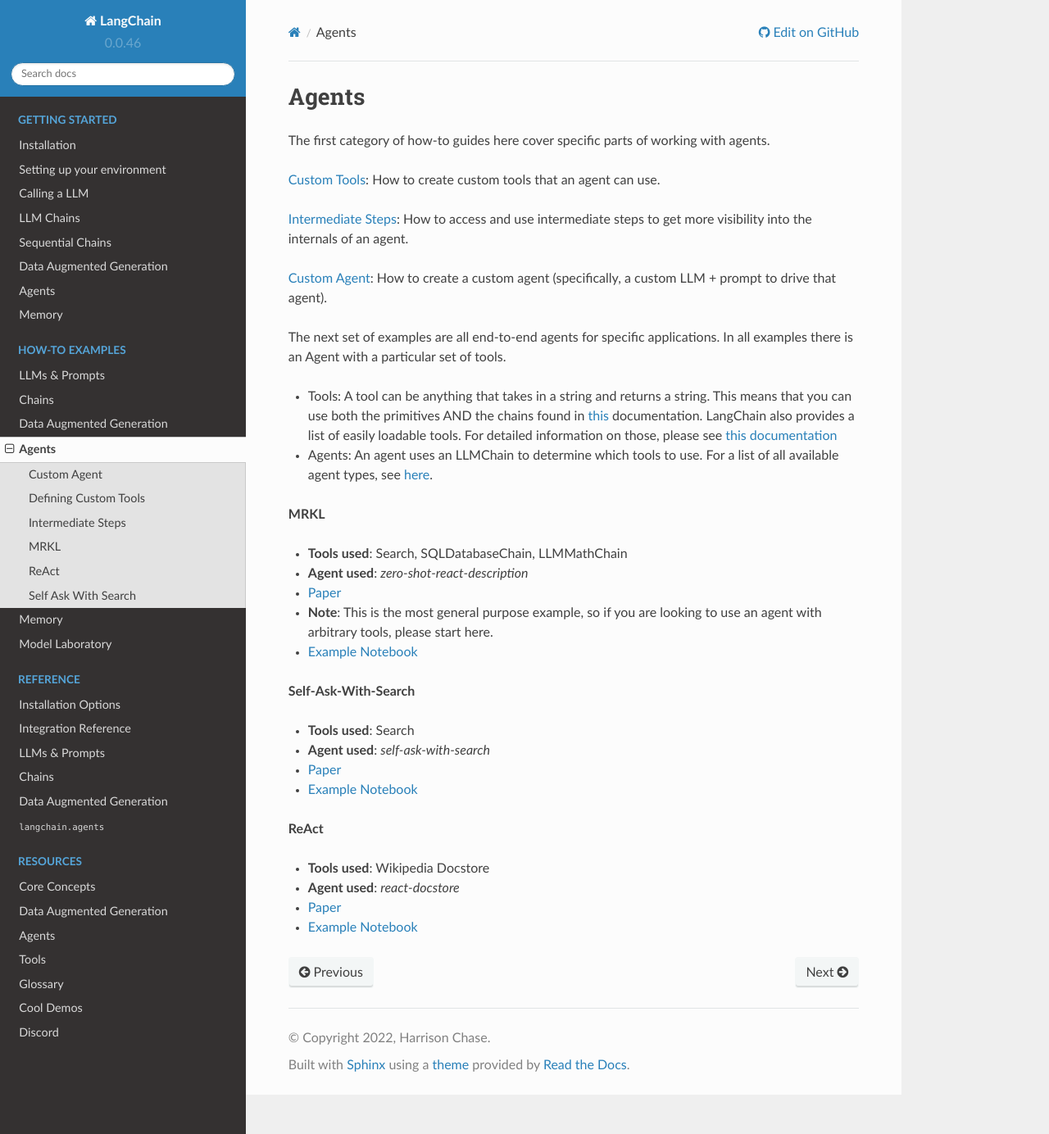
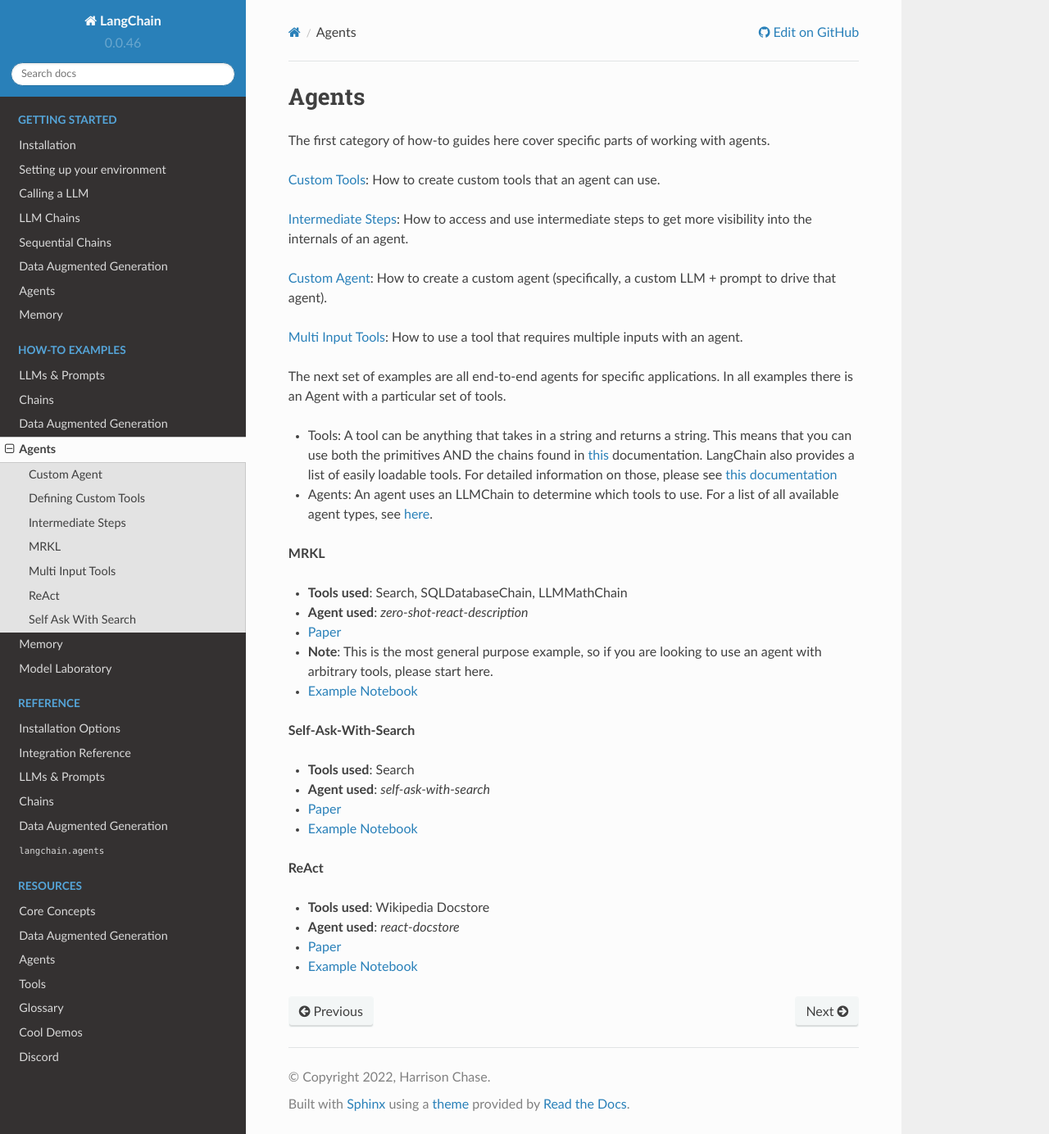
Before and after one commit to ZinedineDumas/React-Python, a Sphinx documentation site: the page built from docs/examples/agents.rst, in a window 1280 px wide and 1384 px high. Shown: the whole window at 82% size. Built offline with Sphinx 7.4.7 and the Read the Docs theme 2.0.0, drawn with Linux system fonts in a browser that asks for light colours.

Commit message:
Harrison/multi input tools (#421)
add documentation on how to use tools that require multiple inputs

```diff
--- a/docs/examples/agents.rst
+++ b/docs/examples/agents.rst
@@ -8,6 +8,8 @@ The first category of how-to guides here cover specific parts of working with ag
 `Intermediate Steps <agents/intermediate_steps.ipynb>`_: How to access and use intermediate steps to get more visibility into the internals of an agent.
 
 `Custom Agent <agents/custom_agent.ipynb>`_: How to create a custom agent (specifically, a custom LLM + prompt to drive that agent).
+
+`Multi Input Tools <agents/multi_input_tool.ipynb>`_: How to use a tool that requires multiple inputs with an agent.
 
 
 The next set of examples are all end-to-end agents for specific applications.
```
Also changed, not shown: docs/examples/agents/multi_input_tool.ipynb (added).
